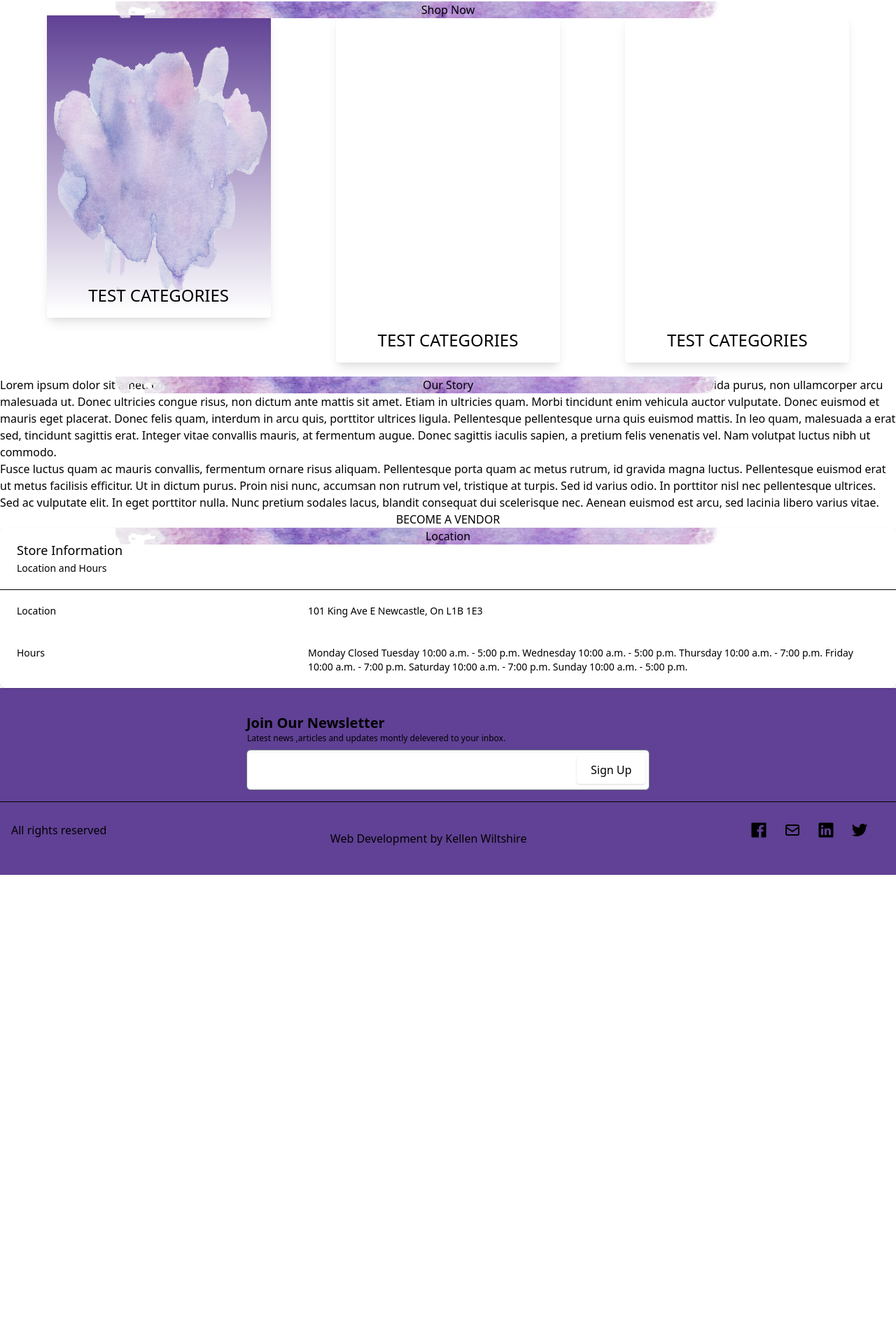
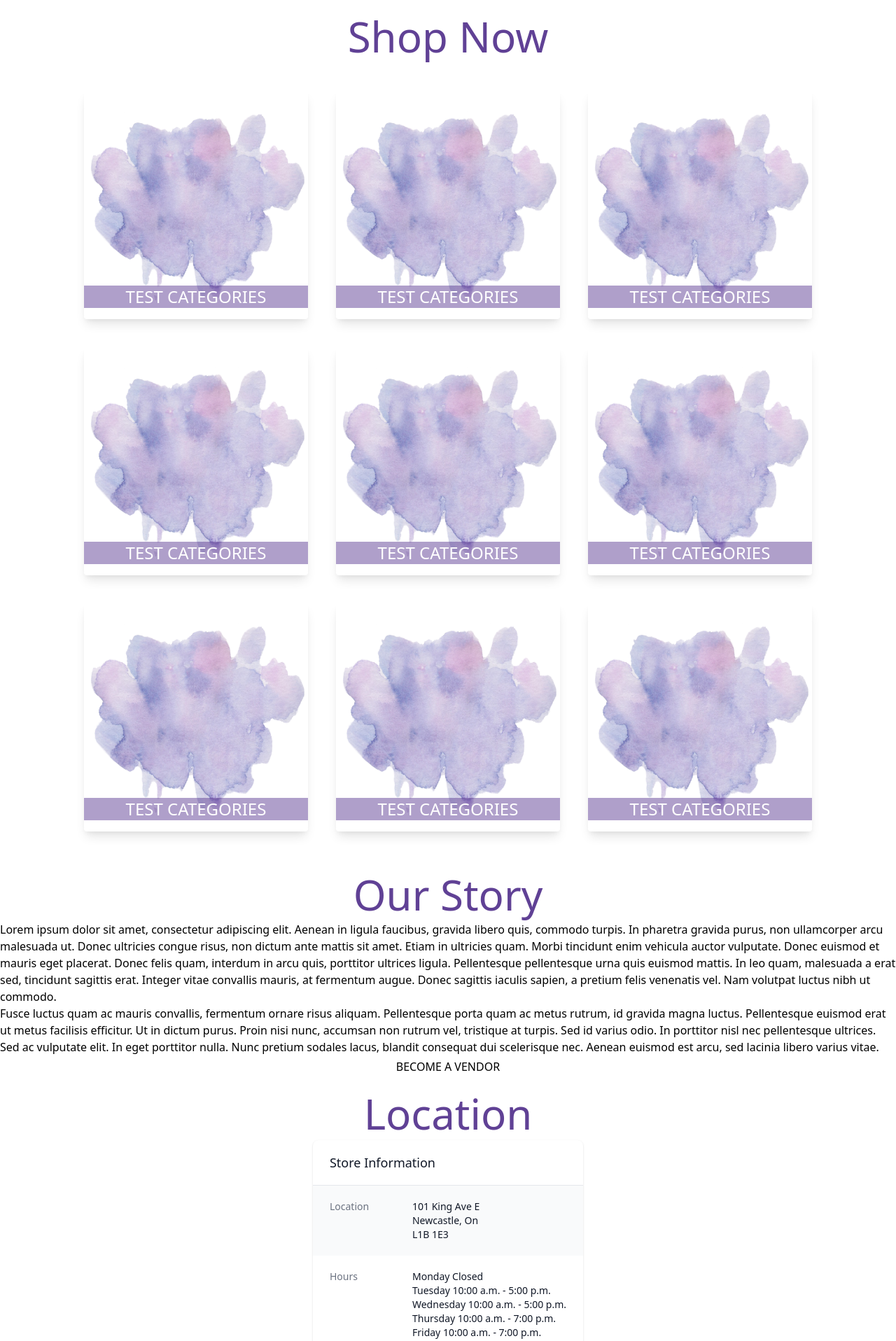
Before and after one commit to kellenwiltshire/we-made-it, a Next.js app: page / in a window 1280 px wide. Shown: the part 257-2173 px from the top of the page at 70% size. Before the commit the page ends 1507 px from the top, so only its background shows below. Built offline with nearby package versions, Linux system fonts and the light colour scheme.

Commit message:
Layout taking shape

```diff
--- a/components/About/AboutStore.js
+++ b/components/About/AboutStore.js
@@ -1,4 +1,5 @@
 import React from 'react';
+import Link from 'next/link';
 
 function AboutStore() {
 	return (
@@ -29,7 +30,13 @@ function AboutStore() {
 						euismod est arcu, sed lacinia libero varius vitae.
 					</p>
 				</div>
-				<div>BECOME A VENDOR</div>
+				<Link href='/Vendors/vendors'>
+					<a>
+						<p className='transition duration-300 ease-in-out border-b border-white hover:border-b-2 hover:border-dark-purple p-1'>
+							BECOME A VENDOR
+						</p>
+					</a>
+				</Link>
 			</div>
 		</div>
 	);
--- a/components/About/Location.js
+++ b/components/About/Location.js
@@ -7,23 +7,40 @@ function Location() {
 				<h3 class='text-lg leading-6 font-medium text-gray-900'>
 					Store Information
 				</h3>
-				<p class='mt-1 max-w-2xl text-sm text-gray-500'>Location and Hours</p>
 			</div>
 			<div class='border-t border-gray-200'>
 				<dl>
 					<div class='bg-gray-50 px-4 py-5 sm:grid sm:grid-cols-3 sm:gap-4 sm:px-6'>
 						<dt class='text-sm font-medium text-gray-500'>Location</dt>
 						<dd class='mt-1 text-sm text-gray-900 sm:mt-0 sm:col-span-2'>
-							101 King Ave E Newcastle, On L1B 1E3
+							<p>101 King Ave E</p>
+							<p>Newcastle, On</p>
+							<p>L1B 1E3</p>
 						</dd>
 					</div>
 					<div class='bg-white px-4 py-5 sm:grid sm:grid-cols-3 sm:gap-4 sm:px-6'>
 						<dt class='text-sm font-medium text-gray-500'>Hours</dt>
+						<ul class='mt-1 text-sm text-gray-900 sm:mt-0 sm:col-span-2'>
+							<li>Monday Closed</li>
+							<li>Tuesday 10:00 a.m. - 5:00 p.m.</li>
+							<li>Wednesday 10:00 a.m. - 5:00 p.m.</li>
+							<li> Thursday 10:00 a.m. - 7:00 p.m.</li>
+							<li>Friday 10:00 a.m. - 7:00 p.m.</li>
+							<li> Saturday 10:00 a.m. - 7:00 p.m.</li>
+							<li>Sunday 10:00 a.m. - 5:00 p.m.</li>
+						</ul>
+					</div>
+					<div class='bg-gray-50 px-4 py-5 sm:grid sm:grid-cols-3 sm:gap-4 sm:px-6'>
+						<dt class='text-sm font-medium text-gray-500'>Contact</dt>
 						<dd class='mt-1 text-sm text-gray-900 sm:mt-0 sm:col-span-2'>
-							Monday Closed Tuesday 10:00 a.m. - 5:00 p.m. Wednesday 10:00 a.m.
-							- 5:00 p.m. Thursday 10:00 a.m. - 7:00 p.m. Friday 10:00 a.m. -
-							7:00 p.m. Saturday 10:00 a.m. - 7:00 p.m. Sunday 10:00 a.m. - 5:00
-							p.m.
+							<div>
+								<a href='tel: 1 905 987 7266'>1 (905) 987 7266</a>
+							</div>
+							<div>
+								<a href='mailto: wemade-it@outlook.com'>
+									wemade-it@outlook.com
+								</a>
+							</div>
 						</dd>
 					</div>
 				</dl>
--- /dev/null
+++ b/components/Categories/Cards.js
@@ -0,0 +1,34 @@
+import React from 'react';
+import Link from 'next/link';
+import Image from 'next/image';
+
+function VendorCards() {
+	return (
+		<Link
+			href={{
+				pathname: '/',
+				// query: { cat: wallhanging_id, name: 'Wall Hangings' },
+			}}
+		>
+			<a>
+				<div className='flex bg-white w-28 sm:w-40 md:w-80 shadow-lg cursor-pointer rounded transform hover:scale-105 duration-300 ease-in-out m-5'>
+					<div>
+						<Image
+							src='/small-purple-splash.png'
+							alt=''
+							height={600}
+							width={600}
+						/>
+					</div>
+					<div className='absolute z-10 bottom-4 w-full'>
+						<h2 className='text-xs sm:text-base md:text-2xl uppercase text-center text-white bg-dark-purple bg-opacity-50'>
+							Test Categories
+						</h2>
+					</div>
+				</div>
+			</a>
+		</Link>
+	);
+}
+
+export default VendorCards;
--- a/components/Categories/Categories.js
+++ b/components/Categories/Categories.js
@@ -1,91 +1,15 @@
 import React from 'react';
-import Link from 'next/link';
-import Image from 'next/image';
+import Cards from './Cards';
 
 function Categories() {
+	const categories = [1, 2, 3, 4, 5, 6, 7, 8, 9];
 	return (
-		<div className='m-1 sm:m-5 flex flex-row flex-wrap justify-around w-full font-body'>
-			<Link
-				href={{
-					pathname: '/',
-					// query: { cat: wallhanging_id, name: 'Wall Hangings' },
-				}}
-			>
-				<a>
-					<div className='flex bg-white w-28 sm:w-40 md:w-80 shadow-lg cursor-pointer rounded transform hover:scale-105 duration-300 ease-in-out'>
-						<div>
-							<Image
-								src='/small-purple-splash.png'
-								alt=''
-								height={800}
-								width={600}
-								className='bg-gradient-to-b from-dark-purple'
-							/>
-						</div>
-						<div className='absolute z-10 bottom-4 w-full'>
-							<h2 className='text-xs sm:text-base md:text-2xl uppercase text-center'>
-								Test Categories
-							</h2>
-						</div>
-					</div>
-				</a>
-			</Link>
-			<Link
-				href={{
-					pathname: '/',
-					// query: { cat: wallhanging_id, name: 'Wall Hangings' },
-				}}
-			>
-				<a>
-					<div className='bg-white w-28 sm:w-40 md:w-80 shadow-lg cursor-pointer rounded transform hover:scale-105 duration-300 ease-in-out'>
-						<div
-							style={{
-								clipPath: 'polygon(0 0, 100% 0, 100% 100%, 0 80%)',
-							}}
-						>
-							<Image
-								src='/Plain-Logo-White.png'
-								alt=''
-								height={800}
-								width={600}
-							/>
-						</div>
-						<div className='p-4'>
-							<h2 className='text-xs sm:text-base md:text-2xl uppercase text-center'>
-								Test Categories
-							</h2>
-						</div>
-					</div>
-				</a>
-			</Link>
-			<Link
-				href={{
-					pathname: '/',
-					// query: { cat: wallhanging_id, name: 'Wall Hangings' },
-				}}
-			>
-				<a>
-					<div className='bg-white w-28 sm:w-40 md:w-80 shadow-lg cursor-pointer rounded transform hover:scale-105 duration-300 ease-in-out'>
-						<div
-							style={{
-								clipPath: 'polygon(0 0, 100% 0, 100% 100%, 0 80%)',
-							}}
-						>
-							<Image
-								src='/Plain-Logo-White.png'
-								alt=''
-								height={800}
-								width={600}
-							/>
-						</div>
-						<div className='p-4'>
-							<h2 className='text-xs sm:text-base md:text-2xl uppercase text-center'>
-								Test Categories
-							</h2>
-						</div>
-					</div>
-				</a>
-			</Link>
+		<div className='w-full flex justify-center'>
+			<div className='container m-1 sm:m-5 flex flex-row flex-wrap justify-center w-full font-body'>
+				{categories.map((list, i) => {
+					return <Cards />;
+				})}
+			</div>
 		</div>
 	);
 }
--- a/components/Categories/VendorList.js
+++ b/components/Categories/VendorList.js
@@ -1,96 +1,17 @@
 import React from 'react';
-import Link from 'next/link';
-import Image from 'next/image';
+import VendorCards from './Cards';
 
-function Categories() {
+function VendorList() {
+	const vendors = [1, 2, 3, 4, 5, 6, 7, 8, 9];
 	return (
-		<div className='m-1 sm:m-5 flex flex-row flex-wrap justify-around w-full font-body'>
-			<Link
-				href={{
-					pathname: '/',
-					// query: { cat: wallhanging_id, name: 'Wall Hangings' },
-				}}
-			>
-				<a>
-					<div className='bg-white w-28 sm:w-40 md:w-80 shadow-lg cursor-pointer rounded transform hover:scale-105 duration-300 ease-in-out'>
-						<div
-							style={{
-								clipPath: 'polygon(0 0, 100% 0, 100% 100%, 0 80%)',
-							}}
-						>
-							<Image
-								src='/Plain-Logo-White.png'
-								alt=''
-								height={800}
-								width={600}
-							/>
-						</div>
-						<div className='p-4'>
-							<h2 className='text-xs sm:text-base md:text-2xl uppercase text-center'>
-								Test Vendor
-							</h2>
-						</div>
-					</div>
-				</a>
-			</Link>
-			<Link
-				href={{
-					pathname: '/',
-					// query: { cat: wallhanging_id, name: 'Wall Hangings' },
-				}}
-			>
-				<a>
-					<div className='bg-white w-28 sm:w-40 md:w-80 shadow-lg cursor-pointer rounded transform hover:scale-105 duration-300 ease-in-out'>
-						<div
-							style={{
-								clipPath: 'polygon(0 0, 100% 0, 100% 100%, 0 80%)',
-							}}
-						>
-							<Image
-								src='/Plain-Logo-White.png'
-								alt=''
-								height={800}
-								width={600}
-							/>
-						</div>
-						<div className='p-4'>
-							<h2 className='text-xs sm:text-base md:text-2xl uppercase text-center'>
-								Test Vendor
-							</h2>
-						</div>
-					</div>
-				</a>
-			</Link>
-			<Link
-				href={{
-					pathname: '/',
-					// query: { cat: wallhanging_id, name: 'Wall Hangings' },
-				}}
-			>
-				<a>
-					<div className='bg-white w-28 sm:w-40 md:w-80 shadow-lg cursor-pointer rounded transform hover:scale-105 duration-300 ease-in-out'>
-						<div
-							style={{
-								clipPath: 'polygon(0 0, 100% 0, 100% 100%, 0 80%)',
-							}}
-						>
-							<Image
-								src='/Plain-Logo-White.png'
-								alt=''
-								height={800}
-								width={600}
-							/>
-						</div>
-						<div className='p-4'>
-							<h2 className='text-xs sm:text-base md:text-2xl uppercase text-center'>
-								Test Vendor
-							</h2>
-						</div>
-					</div>
-				</a>
-			</Link>
+		<div className='w-full flex justify-center'>
+			<div className='container m-1 sm:m-5 flex flex-row flex-wrap justify-center w-full font-body'>
+				{vendors.map((list, i) => {
+					return <Cards />;
+				})}
+			</div>
 		</div>
 	);
 }
 
-export default Categories;
+export default VendorList;
--- a/components/Forms/BecomeVendor.js
+++ b/components/Forms/BecomeVendor.js
@@ -2,7 +2,7 @@ import React from 'react';
 
 function BecomeVendor() {
 	return (
-		<div className='relative flex items-top justify-center min-h-screen bg-white dark:bg-gray-900 sm:items-center sm:pt-0'>
+		<div className='relative flex items-top justify-center bg-white dark:bg-gray-900 sm:items-center my-5'>
 			<div className='max-w-6xl mx-auto sm:px-6 lg:px-8'>
 				<div className='mt-8 overflow-hidden'>
 					<div className='grid grid-cols-1 md:grid-cols-2'>
--- a/components/Layout/Footer.js
+++ b/components/Layout/Footer.js
@@ -5,11 +5,11 @@ function Footer() {
 		<footer className='bg-dark-purple w-full py-6 px-4 '>
 			<div className='px-4 pt-3 pb-4 border-b -mx-4 border-gray-400'>
 				<div className='max-w-xl mx-auto'>
-					<h2 className='text-xl text-left inline-block font-semibold text-gray-800'>
+					<h2 className='text-xl text-left inline-block font-semibold text-white'>
 						Join Our Newsletter
 					</h2>
-					<p className='text-gray-700 text-xs pl-px'>
-						Latest news ,articles and updates montly delevered to your inbox.
+					<p className='text-white text-xs pl-px'>
+						Latest news, articles and updates montly delevered to your inbox.
 					</p>
 					<form action='#' className='mt-2'>
 						<div className='flex items-center'>
@@ -18,7 +18,7 @@ function Footer() {
 								className='w-full px-2 py-4 mr-2  bg-gray-100 shadow-inner rounded-md border border-gray-400 focus:outline-none'
 								required
 							/>
-							<button className='bg-blue-600 text-gray-200 px-5 py-2 rounded shadow -ml-28'>
+							<button className='bg-dark-purple text-gray-200 px-5 py-2 rounded shadow -ml-28'>
 								Sign Up
 							</button>
 						</div>
@@ -26,14 +26,14 @@ function Footer() {
 				</div>
 			</div>
 			<div className='flex items-center justify-between my-4'>
-				<p className='text-blue-500'>All rights reserved</p>
-				<p className='inline-flex text-blue-500 px-2 pt-6'>
+				<p className='text-white'>All rights reserved</p>
+				<p className='inline-flex text-gray-400 px-2 pt-6'>
 					Web Development by Kellen Wiltshire
 				</p>
 				<div className='flex items-center'>
 					<a href='#'>
 						<svg
-							className='h-6 w-6 fill-current text-blue-600 mr-6'
+							className='h-6 w-6 fill-current text-white mr-6'
 							viewBox='0 0 512 512'
 						>
 							<path d='M455.27,32H56.73A24.74,24.74,0,0,0,32,56.73V455.27A24.74,24.74,0,0,0,56.73,480H256V304H202.45V240H256V189c0-57.86,40.13-89.36,91.82-89.36,24.73,0,51.33,1.86,57.51,2.68v60.43H364.15c-28.12,0-33.48,13.3-33.48,32.9V240h67l-8.75,64H330.67V480h124.6A24.74,24.74,0,0,0,480,455.27V56.73A24.74,24.74,0,0,0,455.27,32Z' />
@@ -42,7 +42,7 @@ function Footer() {
 					<a href='#'>
 						<svg
 							fill='none'
-							className='h-6 w-6 text-blue-600 mr-6'
+							className='h-6 w-6 text-white mr-6'
 							viewBox='0 0 24 24'
 							stroke='currentColor'
 						>
@@ -56,15 +56,7 @@ function Footer() {
 					</a>
 					<a href='#'>
 						<svg
-							className='h-6 w-6 fill-current text-blue-600 mr-6'
-							viewBox='0 0 512 512'
-						>
-							<path d='M444.17,32H70.28C49.85,32,32,46.7,32,66.89V441.61C32,461.91,49.85,480,70.28,480H444.06C464.6,480,480,461.79,480,441.61V66.89C480.12,46.7,464.6,32,444.17,32ZM170.87,405.43H106.69V205.88h64.18ZM141,175.54h-.46c-20.54,0-33.84-15.29-33.84-34.43,0-19.49,13.65-34.42,34.65-34.42s33.85,14.82,34.31,34.42C175.65,160.25,162.35,175.54,141,175.54ZM405.43,405.43H341.25V296.32c0-26.14-9.34-44-32.56-44-17.74,0-28.24,12-32.91,23.69-1.75,4.2-2.22,9.92-2.22,15.76V405.43H209.38V205.88h64.18v27.77c9.34-13.3,23.93-32.44,57.88-32.44,42.13,0,74,27.77,74,87.64Z' />
-						</svg>
-					</a>
-					<a href='#'>
-						<svg
-							className='h-6 w-6 fill-current text-blue-600 mr-6'
+							className='h-6 w-6 fill-current text-white mr-6'
 							viewBox='0 0 512 512'
 						>
 							<path d='M496,109.5a201.8,201.8,0,0,1-56.55,15.3,97.51,97.51,0,0,0,43.33-53.6,197.74,197.74,0,0,1-62.56,23.5A99.14,99.14,0,0,0,348.31,64c-54.42,0-98.46,43.4-98.46,96.9a93.21,93.21,0,0,0,2.54,22.1,280.7,280.7,0,0,1-203-101.3A95.69,95.69,0,0,0,36,130.4C36,164,53.53,193.7,80,211.1A97.5,97.5,0,0,1,35.22,199v1.2c0,47,34,86.1,79,95a100.76,100.76,0,0,1-25.94,3.4,94.38,94.38,0,0,1-18.51-1.8c12.51,38.5,48.92,66.5,92.05,67.3A199.59,199.59,0,0,1,39.5,405.6,203,203,0,0,1,16,404.2,278.68,278.68,0,0,0,166.74,448c181.36,0,280.44-147.7,280.44-275.8,0-4.2-.11-8.4-.31-12.5A198.48,198.48,0,0,0,496,109.5Z' />
--- a/components/Layout/Headers.js
+++ b/components/Layout/Headers.js
@@ -1,19 +1,13 @@
 import React from 'react';
-import Image from 'next/image';
 
-function Headers({ title }) {
+function Headers({ title, subtitle }) {
 	return (
-		<div className='w-full text-center header-background'>
-			{/* <div>
-				<Image
-					src='/big-purple-splash.png'
-					alt='purple splash'
-					height={200}
-					width={400}
-				/>
-			</div> */}
-			<div className='absolute z-10 text-center w-full header-background'>
+		<div className='w-full text-center h-12 m-5'>
+			<div className='text-center w-full text-dark-purple text-6xl'>
 				{title}
+			</div>
+			<div className='text-center w-full text-dark-purple text-3xl'>
+				{subtitle}
 			</div>
 		</div>
 	);
--- a/styles/globals.css
+++ b/styles/globals.css
@@ -7,10 +7,3 @@ body {
 	padding: 0;
 	margin: 0;
 }
-
-.header-background {
-	background-image: url(/big-purple-splash.png);
-	background-repeat: no-repeat no-repeat;
-	background-position: center;
-	background-size: cover;
-}
--- a/tailwind.config.js
+++ b/tailwind.config.js
@@ -2,10 +2,11 @@ module.exports = {
 	purge: ['./pages/**/*.{js,ts,jsx,tsx}', './components/**/*.{js,ts,jsx,tsx}'],
 	darkMode: false, // or 'media' or 'class'
 	theme: {
-		colors: {
-			'dark-purple': '#604195',
+		extend: {
+			colors: {
+				'dark-purple': '#604195',
+			},
 		},
-		extend: {},
 	},
 	variants: {
 		extend: {},
```
